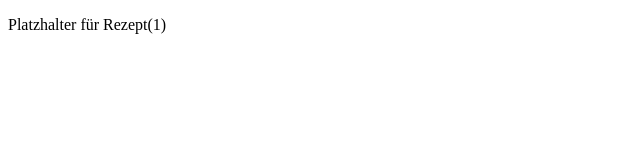
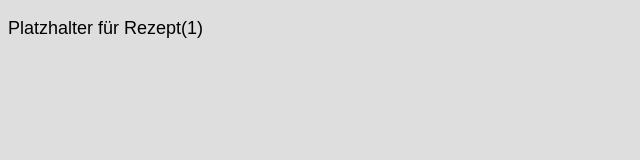
Before and after one commit to moon-elxna/mein-digitales-kochbuch, a plain HTML site: page rezepte/deserts_rezept(1).html in a window 1280 px wide. Shown: the whole page, without its empty margins (0-640 px from the left). Drawn offline with Linux system fonts and the light colour scheme.

Commit message:
link to css file

```diff
--- a/rezepte/deserts_rezept(1).html
+++ b/rezepte/deserts_rezept(1).html
@@ -5,7 +5,7 @@
     <meta charset="UTF-8">
     <meta name="viewport" content="width=device-width, initial-scale=1.0">
     <title>Rezept(1)</title>
-    <link rel="stylesheet" href="_style_rezept.css">
+    <link rel="stylesheet" href="../style.css">
 </head>
 
 <body>
```
Also changed, not shown: rezepte/deserts_rezept(2).html (+1 -1 lines), rezepte/hauptgerichte_rezept(1).html (+1 -1 lines), rezepte/hauptgerichte_rezept(2).html (+1 -1 lines).
